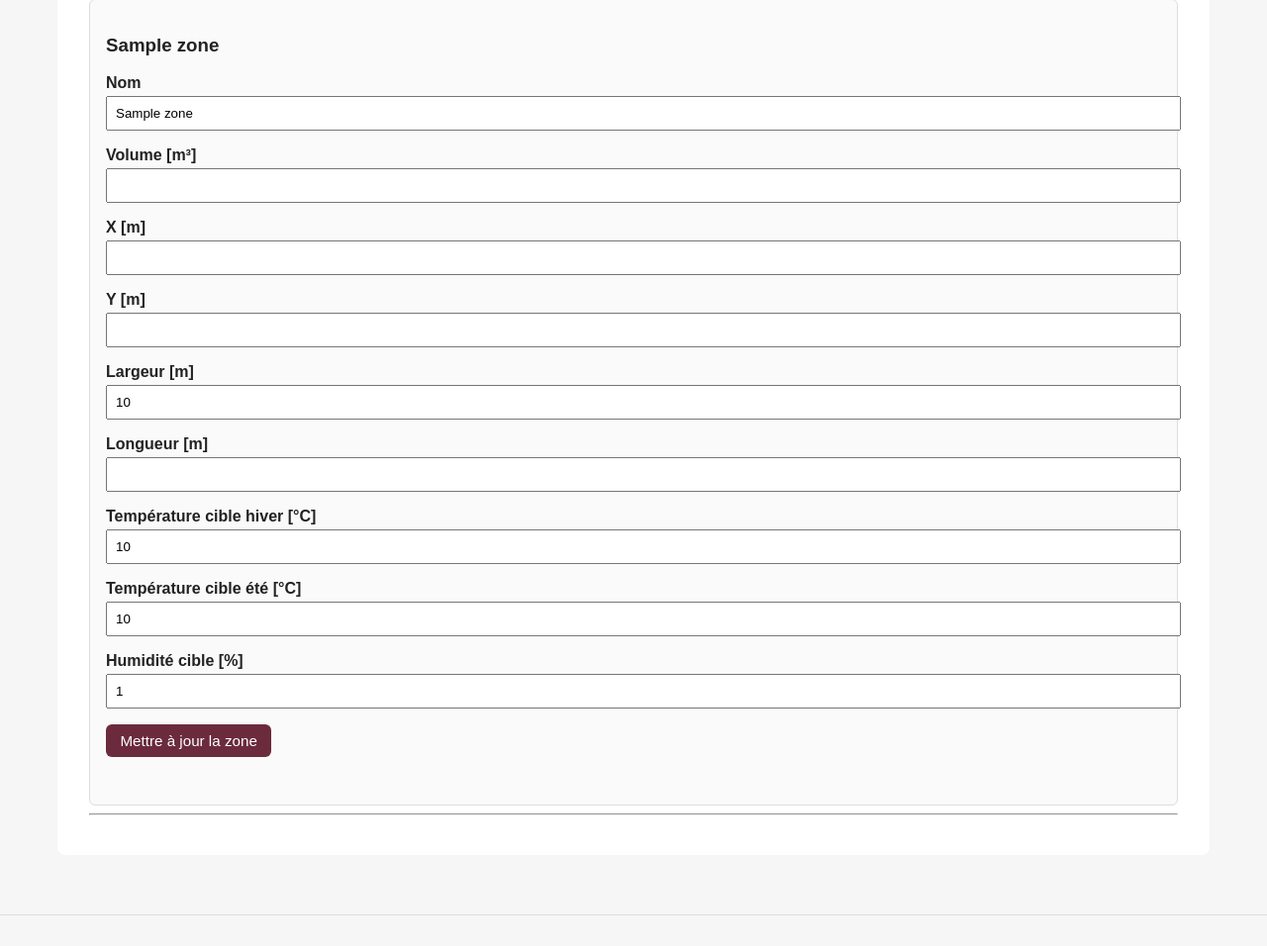
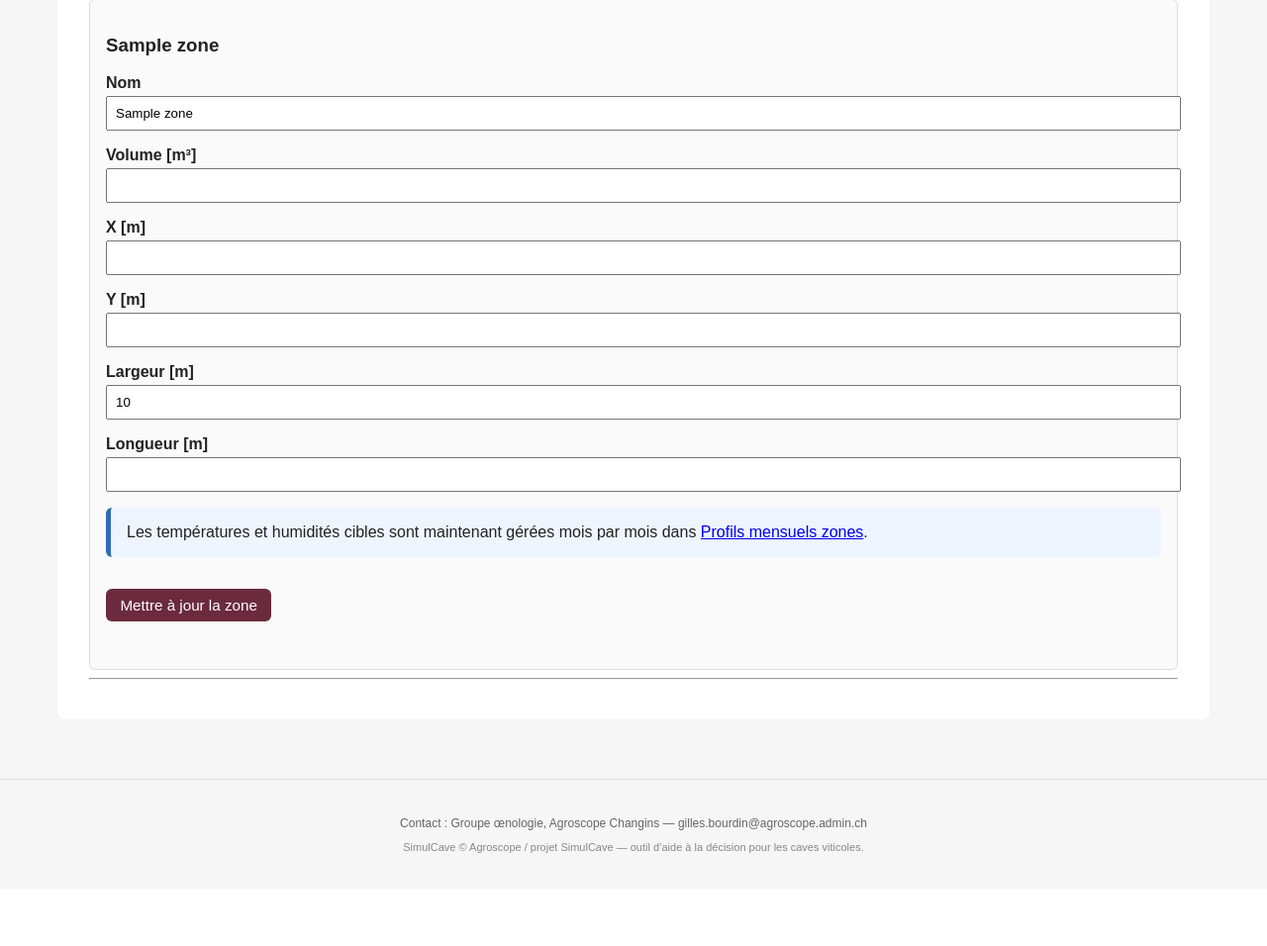
Before and after one commit to gilloubourdin-lgtm/simulcave, a FastAPI app: template app/templates/cave_detail.html in a window 1280 px wide. Shown: the part 1626-2582 px from the top of the page at 99% size. After the commit the page ends 2488 px from the top, so only its background shows below. Run offline with FastAPI, Linux system fonts and the light colour scheme; the template is opened without the code that fills it: most values are stand-ins (such as "Sample title", 1, 10 or a date in 2020).

Commit message:
Modify monthly temperature

```diff
--- a/app/templates/cave_detail.html
+++ b/app/templates/cave_detail.html
@@ -121,14 +121,14 @@
     <label>Longueur [m]</label>
     <input type="number" step="0.1" name="length_m" value="{{ zone.length_m }}" required>
 
-    <label>Température cible hiver [°C]</label>
-    <input type="number" step="0.1" name="target_temp_winter_c" value="{{ zone.target_temp_winter_c }}" required>
+    <div class="info-box">
+      Les températures et humidités cibles sont maintenant gérées mois par mois dans
+      <a href="/caves/{{ cave.id }}/monthly-targets">Profils mensuels zones</a>.
+    </div>
 
-    <label>Température cible été [°C]</label>
-    <input type="number" step="0.1" name="target_temp_summer_c" value="{{ zone.target_temp_summer_c }}" required>
-
-    <label>Humidité cible [%]</label>
-    <input type="number" step="0.1" name="target_humidity_percent" value="{{ zone.target_humidity_percent }}" required>
+    <input type="hidden" name="target_temp_winter_c" value="{{ zone.target_temp_winter_c }}">
+    <input type="hidden" name="target_temp_summer_c" value="{{ zone.target_temp_summer_c }}">
+    <input type="hidden" name="target_humidity_percent" value="{{ zone.target_humidity_percent }}">
 
     <button type="submit">Mettre à jour la zone</button>
   </form>
```
